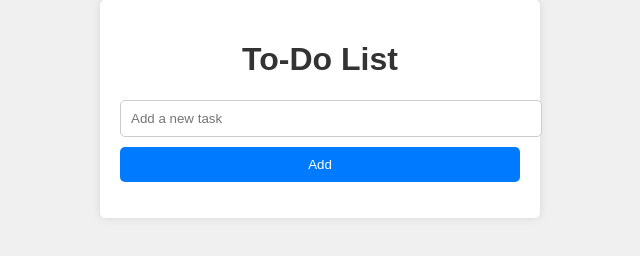
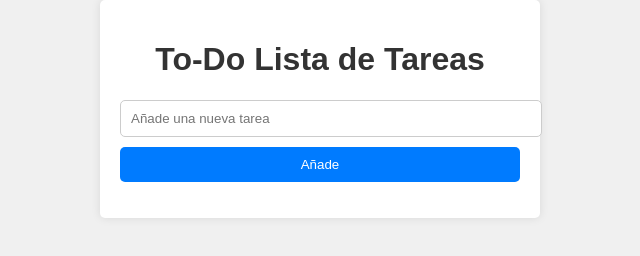
Before and after one commit to TzKarmelo/TO-DO, a plain HTML site: page index.html in a window 1280 px wide. Shown: the whole page, without its empty margins (320-960 px from the left). Drawn offline with Linux system fonts and the light colour scheme.

Commit message:
Update index.html

```diff
--- a/index.html
+++ b/index.html
@@ -3,14 +3,14 @@
 <head>
     <meta charset="UTF-8">
     <meta name="viewport" content="width=device-width, initial-scale=1.0">
-    <title>To-Do List App</title>
+    <title>To-Do App</title>
     <link rel="stylesheet" href="styles.css">
 </head>
 <body>
     <div class="container">
-        <h1>To-Do List</h1>
-        <input type="text" id="task" placeholder="Add a new task">
-        <button id="addTask">Add</button>
+        <h1>To-Do Lista de Tareas</h1>
+        <input type="text" id="task" placeholder="Añade una nueva tarea">
+        <button id="addTask">Añade</button>
         <ul id="taskList"></ul>
     </div>
     <script src="script.js"></script>
```
